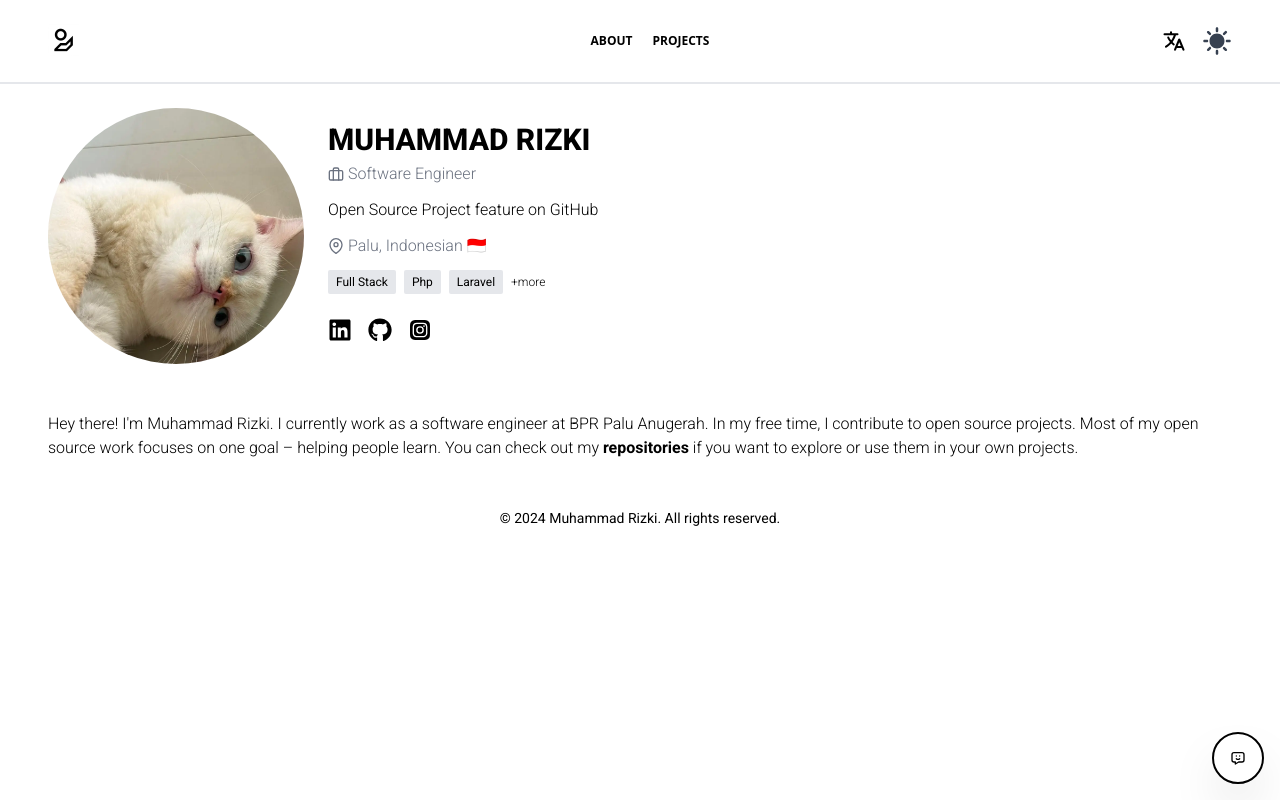
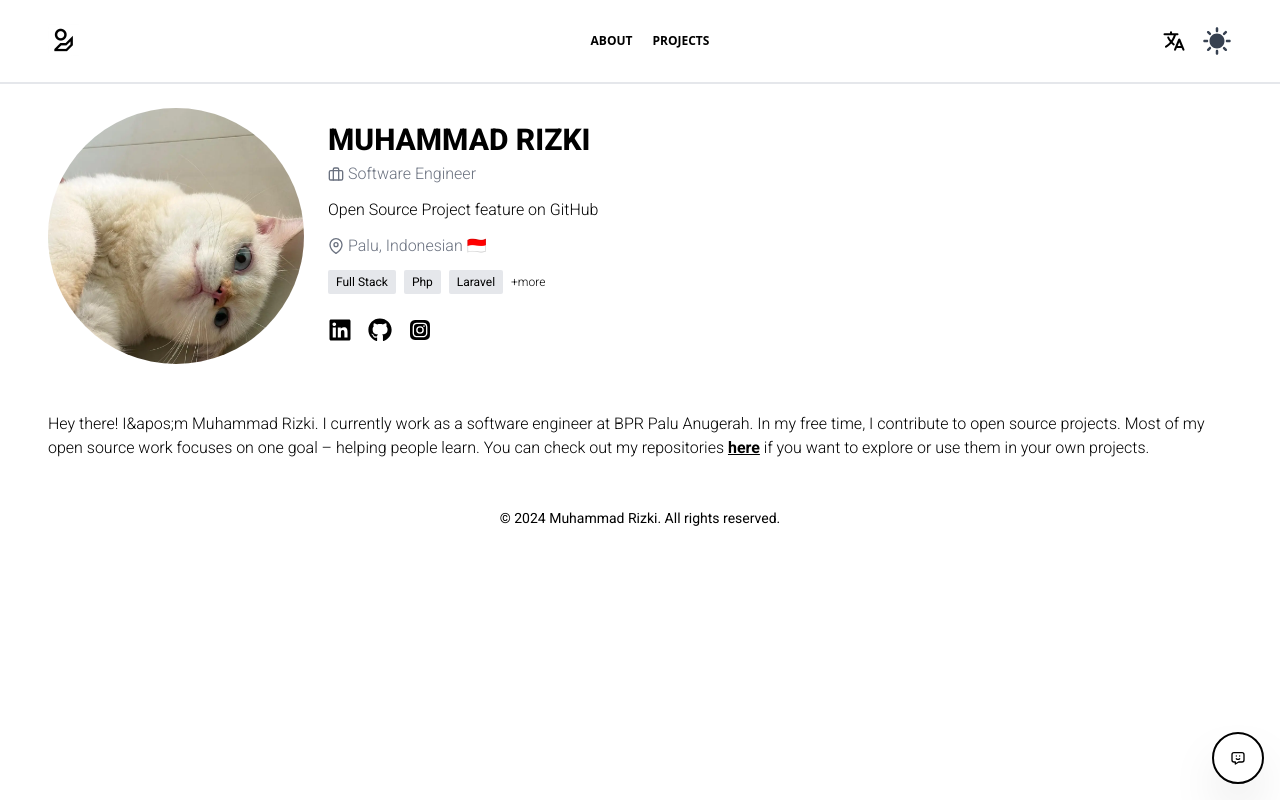
Before and after one commit to MRizki28/muhammadrizkiv4, a Next.js app: page /en/ in a window 1280 px wide. Built offline with nearby package versions, Linux system fonts and the light colour scheme.

Commit message:
feat:update translation in home

```diff
--- a/messages/en.json
+++ b/messages/en.json
@@ -1,5 +1,12 @@
 {
     "nav": {
-        "about": "About"
+        "about": "About",
+        "projects": "Projects"
+    },
+    "home": {
+        "aboutMe": "Hey there! I&apos;m Muhammad Rizki. I currently work as a software engineer at BPR Palu Anugerah. In my free time, I contribute to open source projects. Most of my open source work focuses on one goal – helping people learn. You can check out my repositories ",
+        "repoLinkText": "here",
+        "repoLink": "https://github.com/MRizki28?tab=repositories",
+        "aboutMeSuffix": " if you want to explore or use them in your own projects."
     }
 }
--- a/messages/id.json
+++ b/messages/id.json
@@ -1,5 +1,12 @@
 {
     "nav": {
-        "about": "Tentang"
+        "about": "Tentang",
+        "projects": "Proyek"
+    },
+    "home": {
+        "aboutMe": "Halo semua! Saya Muhammad Rizki. Saya bekerja sebagai Insiyur perangkat lunak di BANK BPR Palu Anugerah. Di waktu luang, saya sering melakukan kontribusi ke proyek open source, dimana fokus saya untuk membantu orang-orang untuk belajar. Kamu bisa check repository saya ",
+        "repoLinkText": "di sini",
+        "repoLink": "https://github.com/MRizki28?tab=repositories",
+        "aboutMeSuffix": " jika anda ingin melihat ataupun menggunakan untuk proyek anda."
     }
 }
--- a/src/components/Navbar.tsx
+++ b/src/components/Navbar.tsx
@@ -17,16 +17,14 @@ export default function Navbar() {
     const [showLanguage, setShowLanguage] = useState(false);
 
     const t = useTranslations('nav');
-    const locale = useLocale();           // current locale ('en' | 'id')
+    const locale = useLocale();
     const router = useRouter();
     const pathname = usePathname();
 
-    // ⚡ mounted untuk theme toggle
     useEffect(() => {
         setMounted(true);
     }, []);
 
-    // 🌙 theme toggle
     const handleThemeToggle = () => {
         setTheme(resolvedTheme === 'dark' ? 'light' : 'dark');
     };
@@ -46,9 +44,7 @@ export default function Navbar() {
         );
     };
 
-    // 🌐 language switch
     const handleLanguageClick = (lang: 'en' | 'id') => {
-        // hapus prefix locale saat ini
         const pathWithoutLocale = pathname.replace(/^\/(en|id)/, '') || '/';
         const newPath = `/${lang}${pathWithoutLocale}`;
         router.push(newPath);
@@ -57,10 +53,9 @@ export default function Navbar() {
 
     return (
         <header className="grid grid-cols-3 px-6 sm:px-12 py-6 font-sans bg-white dark:bg-gray-800 border-b-2 border-gray-200 dark:border-gray-700">
-            {/* Logo */}
             <div className="mb-[2px]">
                 <Link
-                    href={`/${locale}/`} // gunakan locale
+                    href={`/${locale}/`}
                     aria-current="page"
                     className="transition text-black duration-200 ease-in-out flex flex-row items-center hover:text-red-700 font-extrabold text-sm no-underline tracking-widest uppercase dark:text-white dark:hover:text-red-700"
                 >
@@ -74,12 +69,11 @@ export default function Navbar() {
                 </Link>
             </div>
 
-            {/* Navigation Links */}
             <nav className="flex items-center justify-center">
                 <ul className="flex items-center justify-center">
                     <li className="ml-5 mb-0">
                         <Link
-                            href={`/${locale}/`} // pake locale
+                            href={`/${locale}/`}
                             className="transition duration-200 ease-in-out flex flex-row items-center text-black hover:text-red-600 uppercase text-xs font-bold no-underline dark:text-white dark:hover:text-red-700"
                         >
                             {t('about')}
@@ -87,18 +81,16 @@ export default function Navbar() {
                     </li>
                     <li className="ml-5 mb-0">
                         <Link
-                            href={`/${locale}/projects`} // pake locale
+                            href={`/${locale}/projects`}
                             className="transition duration-200 ease-in-out flex flex-row items-center text-black hover:text-red-600 uppercase text-xs font-bold no-underline dark:text-white dark:hover:text-red-700"
                         >
-                            Projects
+                            {t('projects')}
                         </Link>
                     </li>
                 </ul>
             </nav>
 
-            {/* Right controls: Language + Theme */}
             <div className="ml-auto flex items-center space-x-4 relative">
-                {/* Language toggle */}
                 <IoLanguage
                     size={24}
                     className="cursor-pointer text-black dark:text-white hover:text-red-600 dark:hover:text-red-700 transition-colors"
@@ -124,7 +116,6 @@ export default function Navbar() {
                     </ul>
                 )}
 
-                {/* Theme toggle */}
                 {renderThemeIcon()}
             </div>
         </header>
--- a/src/components/home/ProfileClient.tsx
+++ b/src/components/home/ProfileClient.tsx
@@ -4,10 +4,11 @@ import Image from 'next/image';
 import rizkiProfile from '@/assets/profile1.webp';
 import { useState } from 'react';
 import Techdata from '@/data/TechData';
+import { useTranslations } from 'next-intl';
 
 export default function ProfileClient() {
     const [showMore, setShowMore] = useState(false);
-
+    const t = useTranslations('home');
     const visibleTech = showMore ? Techdata : Techdata.slice(0, 3);
 
     const handleShowMore = () => {
@@ -86,7 +87,11 @@ export default function ProfileClient() {
             </div>
             <div>
                 <p className="font-light max-w-screen-xl">
-                    Hey there! I&apos;m Muhammad Rizki. I currently work as a software engineer at BPR Palu Anugerah. In my free time, I contribute to open source projects. Most of my open source work focuses on one goal – helping people learn. You can check out my <a href="https://github.com/MRizki28?tab=repositories" className="font-bold text-black dark:text-white" target="_blank" rel="noopener noreferrer">repositories</a> if you want to explore or use them in your own projects.
+                    {t('aboutMe')}
+                    <a href={t('repoLink')} className='font-bold underline' target="_blank" rel="noopener noreferrer">
+                        {t('repoLinkText')}
+                    </a>
+                    {t('aboutMeSuffix')}
                 </p>
 
             </div>
```
